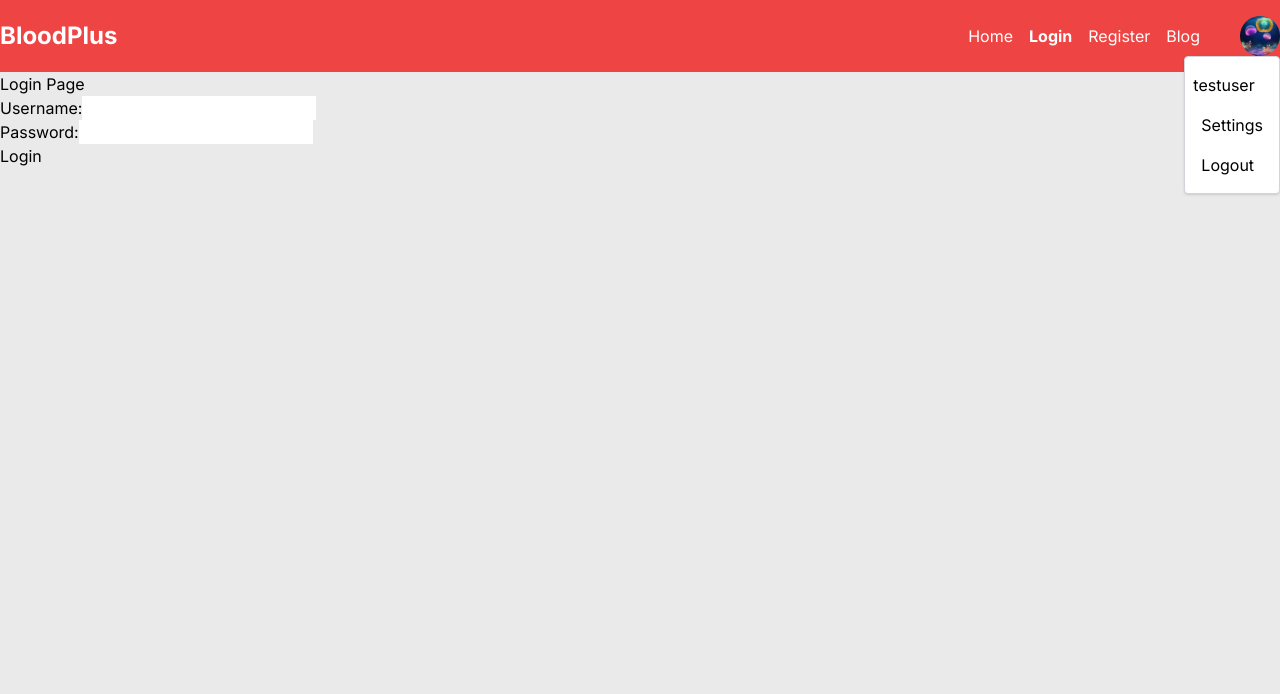
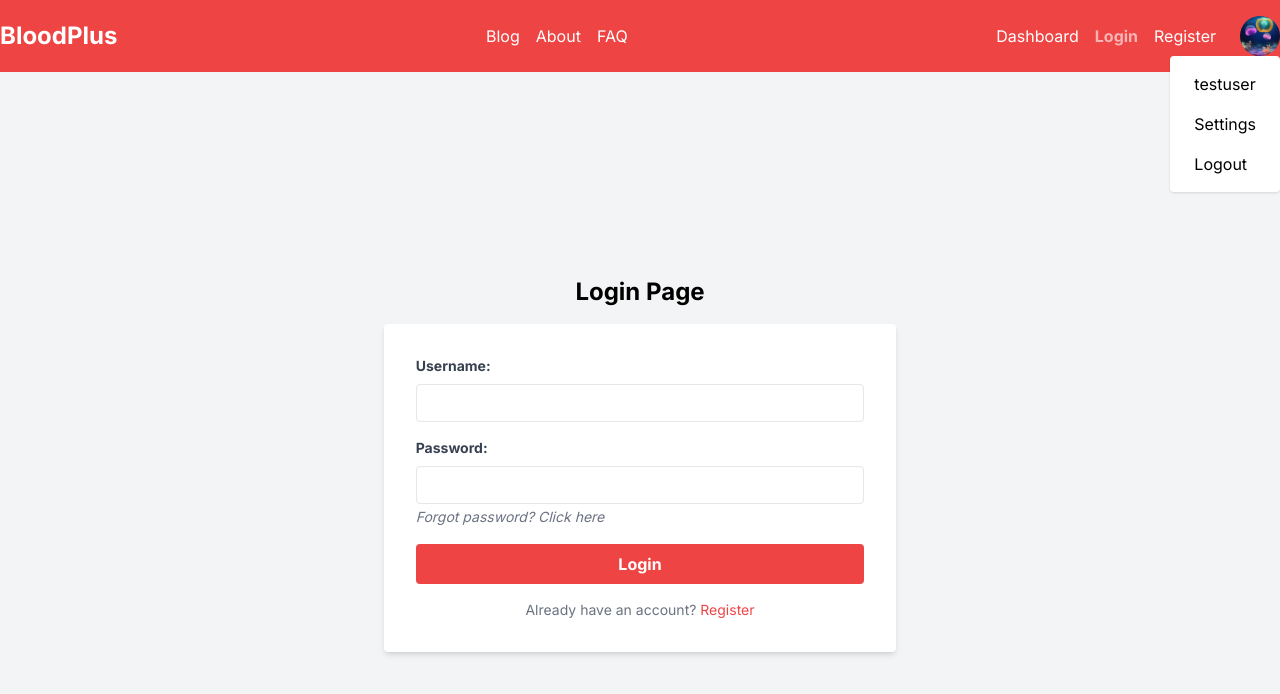
Before and after one commit to Yantiomene/blood-, a Next.js app in the folder client/: page /auth/login in a window 1280 px wide. Both pictures are taken after a click on the picture 1260 px from the left and 36 px from the top of the page. Shown: the top 694 px of the page. Built offline with nearby package versions, Linux system fonts and the light colour scheme; no server answers.

Commit message:
[Update] Update NavItem and UserProfileIcon components

```diff
--- a/client/app/auth/login/page.tsx
+++ b/client/app/auth/login/page.tsx
@@ -16,24 +16,52 @@ const LoginPage: React.FC = () => {
 
     const handleSubmit = (event: React.FormEvent<HTMLFormElement>) => {
         event.preventDefault();
-        // Perform login logic here
+        // yet to implement login details
     };
 
     return (
-        <div>
-            <h1>Login Page</h1>
-            <form onSubmit={handleSubmit}>
-                <label>
-                    Username:
-                    <input type="text" value={username} onChange={handleUsernameChange} />
-                </label>
-                <br />
-                <label>
-                    Password:
-                    <input type="password" value={password} onChange={handlePasswordChange} />
-                </label>
-                <br />
-                <button type="submit">Login</button>
+        <div className="flex flex-col items-center justify-center min-h-screen bg-gray-100">
+            <h1 className="text-2xl font-bold mb-4">Login Page</h1>
+            <form onSubmit={handleSubmit} className="md:min-w-[400px] bg-white shadow-md rounded px-8 py-8 mb-4">
+                <div className="mb-4">
+                    <label className="block text-gray-700 text-sm font-bold mb-2" htmlFor="username">
+                        Username:
+                    </label>
+                    <input
+                        className="appearance-none border rounded w-full py-2 px-3 text-gray-700 leading-tight focus:outline-none focus:shadow-outline"
+                        id="username"
+                        type="text"
+                        value={username}
+                        onChange={handleUsernameChange}
+                    />
+                </div>
+                <div className="mb-4">
+                    <label className="block text-gray-700 text-sm font-bold mb-2" htmlFor="password">
+                        Password:
+                    </label>
+                    <input
+                        className="appearance-none border rounded w-full py-2 px-3 text-gray-700 leading-tight focus:outline-none focus:shadow-outline"
+                        id="password"
+                        type="password"
+                        value={password}
+                        onChange={handlePasswordChange}
+                    />
+                    <small className="text-gray-500 italic text-sm">
+                        Forgot password?
+                        <a href="/forgot-password"> Click here</a>
+                    </small>
+                </div>
+                <div className="">
+                    <button
+                        className="bg-red-500 inline-block w-full hover:bg-red-700 text-white font-bold py-2 px-4 rounded focus:outline-none focus:shadow-outline"
+                        type="submit"
+                    >
+                        Login
+                    </button>
+                    <p className="text-gray-500 text-center mt-4 text-sm">
+                        Already have an account? <a className='text-red-500 hover:text-red-400' href="/auth/register">Register</a>
+                    </p>
+                </div>
             </form>
         </div>
     );
--- a/client/app/components/Header.tsx
+++ b/client/app/components/Header.tsx
@@ -13,12 +13,18 @@ const Header: React.FC = () => {
                 <Link href="/" className="text-white text-2xl font-bold">
                     BloodPlus
                 </Link>
-                <nav className="flex items-center gap-10">
+
+                <ul className="flex space-x-4">
+                    <NavItem href="/blog" isActive={pathname === '/blog'}>Blog</NavItem>
+                    <NavItem href="/about" isActive={pathname === '/about'}>About</NavItem>
+                    <NavItem href="/faq" isActive={pathname === '/faq'}>FAQ</NavItem>
+                </ul>
+
+                <nav className="flex items-center gap-6">
                     <ul className="flex space-x-4">
-                        <NavItem href="/" isActive={pathname === '/'}>Home</NavItem>
+                        <NavItem href="/dashboard" isActive={pathname === '/dashboard'}>Dashboard</NavItem>
                         <NavItem href="/auth/login" isActive={pathname === '/auth/login'}>Login</NavItem>
                         <NavItem href="/auth/register" isActive={pathname === '/auth/register'}>Register</NavItem>
-                        <NavItem href="/blog" isActive={pathname === '/blog'}>Blog</NavItem>
                     </ul>
                     <UserProfileIcon />
                 </nav>
--- a/client/app/components/NavItem.tsx
+++ b/client/app/components/NavItem.tsx
@@ -9,7 +9,7 @@ interface NavItemProps {
 const NavItem: React.FC<NavItemProps> = ({ href, isActive, children }) => {
     return (
       <li>
-        <Link href={href} className={`text-white ${isActive ? 'font-bold' : ''}`}>
+        <Link href={href} className={`text-white ${isActive ? 'opacity-60 font-bold' : ''}`}>
             {children}
         </Link>
       </li>
--- a/client/app/components/UserIcon.tsx
+++ b/client/app/components/UserIcon.tsx
@@ -1,6 +1,8 @@
 import React, { useState, useEffect } from 'react';
 import Image from 'next/image';
 import { getCurrentUser } from '../api/user';
+
+const dropdownItemStyles = "px-4 py-2 hover:bg-gray-100 rounded cursor-pointer";
 
 const UserProfileIcon: React.FC = () => {
     const [isDropdownOpen, setIsDropdownOpen] = useState(false);
@@ -10,7 +12,6 @@ const UserProfileIcon: React.FC = () => {
         const fetchUserData = async () => {
             try {
                 const user = await getCurrentUser();
-                console.log('>> User data:', user.props.data); // xx
                 setUserData(user.props.data);
             } catch (error) {
                 console.error('Error fetching user data:', error);
@@ -34,12 +35,12 @@ const UserProfileIcon: React.FC = () => {
                 alt="Profile Icon"
             />
             {isDropdownOpen && (
-                <div className="absolute top-10 right-0 bg-white border border-gray-300 rounded shadow">
+                <div className="absolute top-10 right-0 z-50 bg-white rounded shadow">
                     {userData && (
-                        <ul className="py-2">
-                            <li className="p-2">{userData.username}</li>
-                            <li className="px-4 py-2">Settings</li>
-                            <li className="px-4 py-2">Logout</li>
+                        <ul className="p-2">
+                            <li className={dropdownItemStyles}>{userData.username}</li>
+                            <li className={dropdownItemStyles}>Settings</li>
+                            <li className={dropdownItemStyles}>Logout</li>
                             {/* will add more menu items */}
                         </ul>
                     )}
--- a/client/app/dashboard/page.tsx
+++ b/client/app/dashboard/page.tsx
@@ -1,29 +1,48 @@
-import React from 'react';
+"use client";
+
+import React, { useState, useEffect } from 'react';
+import { getCurrentUser } from '../api/user';
 
 const UserDashboard: React.FC = () => {
+
+    const [userData, setUserData] = useState<any>(null);
+
+    useEffect(() => {
+        const fetchUserData = async () => {
+            try {
+                const user = await getCurrentUser();
+                setUserData(user.props.data);
+            } catch (error) {
+                console.error('Error fetching user data:', error);
+            }
+        };
+
+        fetchUserData();
+    }, []);
+
     return (
         <div className="bg-gray-100 min-h-screen">
-            <header className="bg-white shadow">
+            <header className="bg-white sticky top-0 z-40 shadow">
                 <nav className="container mx-auto px-4 py-2 flex items-center justify-between">
                     <h1 className="text-xl font-bold">User Dashboard</h1>
-                    <button className="bg-blue-500 hover:bg-blue-600 text-white px-4 py-2 rounded">
-                        Logout
+                    <button className="bg-red-500 hover:bg-red-800 text-white px-4 py-2 rounded">
+                        + action
                     </button>
                 </nav>
             </header>
 
             <main className="container mx-auto px-4 py-8">
-                <h2 className="text-2xl font-bold mb-4">Welcome, John Doe!</h2>
+                <h2 className="text-2xl font-bold mb-4">Welcome, {userData?.username}!</h2>
 
                 <div className="grid grid-cols-1 md:grid-cols-2 lg:grid-cols-3 gap-4">
                     <div className="bg-white p-4 shadow rounded">
                         <h3 className="text-lg font-bold mb-2">Profile</h3>
-                        <p>Email: john.doe@example.com</p>
-                        <p>Username: johndoe</p>
+                        <p>Email: {userData?.email}</p>
+                        <p>Username: {userData?.username}</p>
                     </div>
 
                     <div className="bg-white p-4 shadow rounded">
-                        <h3 className="text-lg font-bold mb-2">Orders</h3>
+                        <h3 className="text-lg font-bold mb-2">Blood Requests</h3>
                         <p>Total Orders: 10</p>
                         <p>Pending Orders: 2</p>
                     </div>
@@ -34,6 +53,10 @@ const UserDashboard: React.FC = () => {
                         <p>Language: English</p>
                     </div>
                 </div>
+
+                <div className="bg-gray-200 h-[600px] my-10 p-4 rounded">
+                    <h1 className="mt-20 text-5xl text-center text-gray-400 font-bold">say something</h1>
+                </div>
             </main>
         </div>
     );
```
